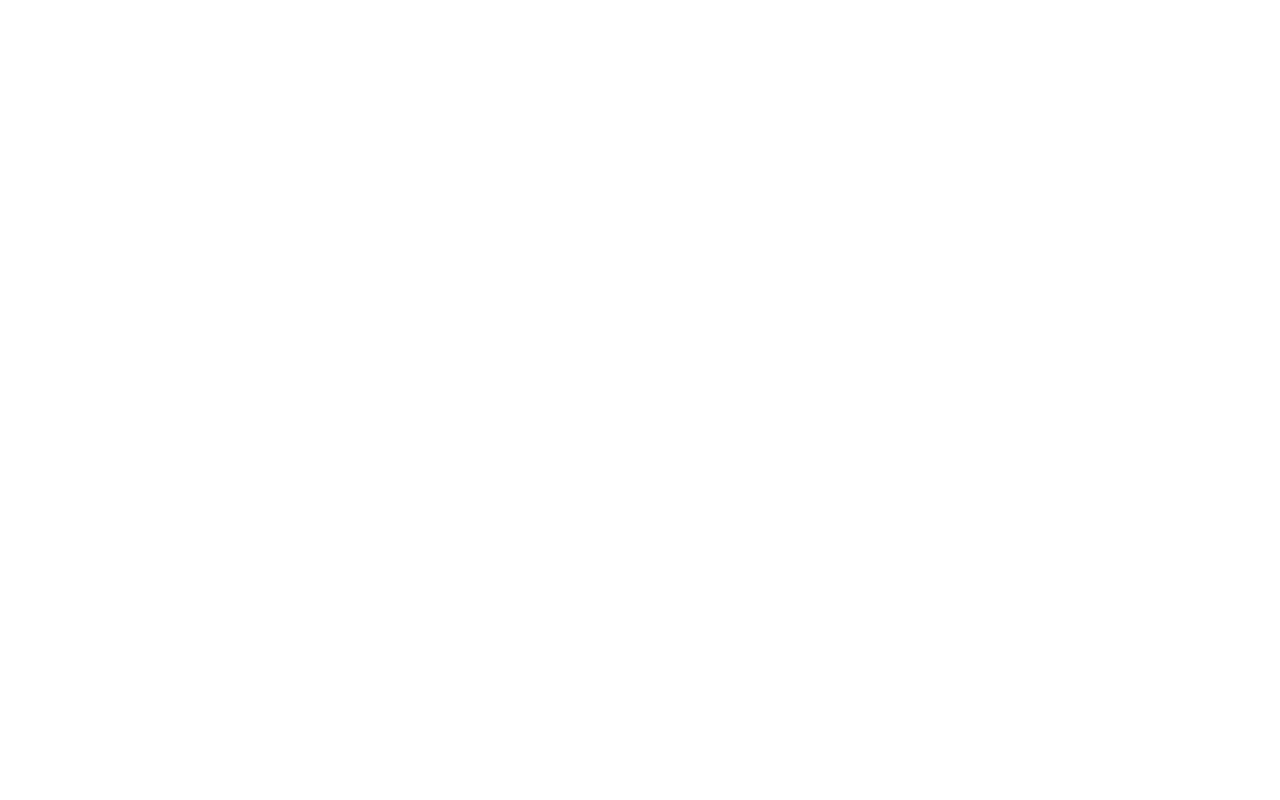
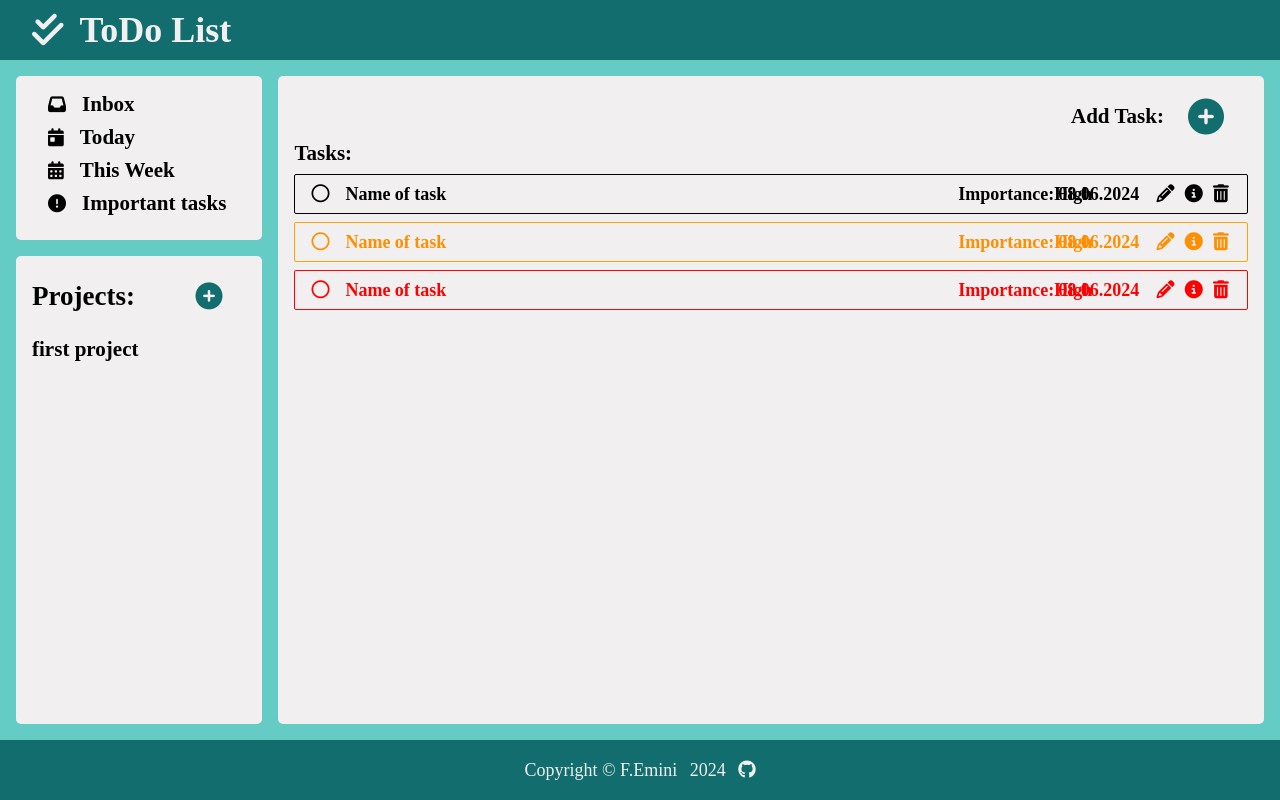
Before and after one commit to fatbardheminii/todo-list-TOP, a website built with webpack: page src/index.html in a window 1280 px wide. Built offline with nearby package versions, Linux system fonts and the light colour scheme.

Commit message:
Add HTML content and apply CSS styles

```diff
--- a/src/index.html
+++ b/src/index.html
@@ -4,12 +4,163 @@
     <meta charset="UTF-8" />
     <meta name="viewport" content="width=device-width, initial-scale=1.0" />
     <title>ToDo-List</title>
+    <link rel="stylesheet" href="style.css" />
     <script
       src="https://kit.fontawesome.com/c815d48bf5.js"
       crossorigin="anonymous"
     ></script>
   </head>
   <body>
-
+    <header>
+      <i class="fa-solid fa-check-double fa-2xl"></i>
+      <h1>ToDo List</h1>
+    </header>
+    <main>
+      <div class="tasks-schedule">
+        <div class="schedule-wrapper inbox">
+          <i class="fa-solid fa-inbox"></i>
+          <h3 class="inbox-header">Inbox</h3>
+        </div>
+        <div class="schedule-wrapper today">
+          <i class="fa-solid fa-calendar-day"></i>
+          <h3 class="today-header">Today</h3>
+        </div>
+        <div class="schedule-wrapper this-week">
+          <i class="fa-solid fa-calendar-days"></i>
+          <h3 class="this-week-header">This Week</h3>
+        </div>
+        <div class="schedule-wrapper importat">
+          <i class="fa-solid fa-circle-exclamation"></i>
+          <h3 class="important-tasks-header">Important tasks</h3>
+        </div>
+      </div>
+      <div class="projects-container">
+        <div class="projects-title">
+            <h2 class="projects-header">Projects:</h2>
+            <i class="fa-solid fa-circle-plus fa-xl add-project"></i>
+        </div>
+        <h3 class="project-id name">first project</h3>
+      </div>
+      <div class="tasks-mode">
+        <div class="add-task-div">
+            <h3>Add Task:</h3>
+            <i class="fa-solid fa-circle-plus fa-2xl"></i>
+        </div>
+        <h3 class="task-mode-title">Tasks:</h3>
+        <div class="task-item">
+          <div class="task-item-left">
+            <i class="fa-regular fa-circle"></i>
+            <i class="fa-regular fa-circle-check hide"></i>
+            <div class="task-name">Name of task</div>
+          </div>
+          <div class="task-item-right">
+            <div class="importance-wrapper">
+              <p>Importance:</p>
+              <p class="importance-level">High</p>
+            </div>
+            <div class="due-date">
+              <p class="due-date-para">08.06.2024</p>
+            </div>
+            <div class="buttons-wrapper">
+              <i class="fa-solid fa-pencil" id="edit-btn"></i>
+              <i class="fa-solid fa-circle-info" id="info-btn"></i>
+              <i class="fa-solid fa-trash-can" id="delete-btn"></i>
+            </div>
+          </div>
+        </div>
+        <div class="task-item medium">
+          <div class="task-item-left">
+            <i class="fa-regular fa-circle"></i>
+            <i class="fa-regular fa-circle-check hide"></i>
+            <div class="task-name">Name of task</div>
+          </div>
+          <div class="task-item-right">
+            <div class="importance-wrapper">
+              <p>Importance:</p>
+              <p class="importance-level">High</p>
+            </div>
+            <div class="due-date">
+              <p class="due-date-para">08.06.2024</p>
+            </div>
+            <div class="buttons-wrapper">
+              <i class="fa-solid fa-pencil" id="edit-btn"></i>
+              <i class="fa-solid fa-circle-info" id="info-btn"></i>
+              <i class="fa-solid fa-trash-can" id="delete-btn"></i>
+            </div>
+          </div>
+        </div>
+        <div class="task-item high">
+          <div class="task-item-left">
+            <i class="fa-regular fa-circle"></i>
+            <i class="fa-regular fa-circle-check hide"></i>
+            <div class="task-name">Name of task</div>
+          </div>
+          <div class="task-item-right">
+            <div class="importance-wrapper">
+              <p>Importance:</p>
+              <p class="importance-level">High</p>
+            </div>
+            <div class="due-date">
+              <p class="due-date-para">08.06.2024</p>
+            </div>
+            <div class="buttons-wrapper">
+              <i class="fa-solid fa-pencil" id="edit-btn"></i>
+              <i class="fa-solid fa-circle-info" id="info-btn"></i>
+              <i class="fa-solid fa-trash-can" id="delete-btn"></i>
+            </div>
+          </div>
+        </div>
+      </div>
+    </main>
+    <footer>
+      <p>
+        Copyright © F.Emini <span class="year"></span>
+        <a href="https://github.com/fatbardheminii"
+          ><i class="fa-brands fa-github"></i
+        ></a>
+      </p>
+    </footer>
+    <div class="overlay"></div>
+    <form action="" id="form">
+      <div class="form-title">
+        <h3>Add Task</h3>
+        <i class="fa-solid fa-xmark"></i>
+      </div>
+      <div class="form-item">
+        <label for="title" class="title"
+          >Title <span class="title-star">*</span></label
+        >
+        <input type="text" id="title" required/>
+      </div>
+      <div class="form-item">
+        <label for="description" class="description">Description</label>
+        <input type="text" id="description" />
+      </div>
+      <div class="form-item">
+        <label for="due-date" class="due-date">Due Date</label>
+        <input type="date" id="due-date" />
+      </div>
+      <div class="form-item">
+        <label for="importance" class="importance">Importance</label>
+        <select name="importance" id="importance">
+          <option value disabled selected>How important is this task?</option>
+          <option value="low">Low</option>
+          <option value="medium">Medium</option>
+          <option value="high">High</option>
+        </select>
+      </div>
+      <div class="form-item">
+        <label for="Project" class="Project">Project</label>
+        <select name="Project" id="Project">
+          <option value disabled selected>Choose Project</option>
+          <option value="first-project">First Project</option>
+          <option value="second-project">Second Project</option>
+        </select>
+      </div>
+      <div class="form-buttons">
+        <button id="cancel-btn">Cancel</button>
+        <button id="add-btn">Add</button>
+      </div>
+    </form>
   </body>
 </html>
--- a/src/index.js
+++ b/src/index.js
@@ -0,0 +1,7 @@
+import './style.css'
+console.log("hii");
+
+(function getActualYear() {
+  const spanYear = document.querySelector(".year");
+  spanYear.textContent = new Date().getFullYear();
+})();
--- a/src/style.css
+++ b/src/style.css
@@ -0,0 +1,315 @@
+/*General Selectors*/
+* {
+    margin: 0;
+    padding: 0;
+    box-sizing: border-box;
+}
+
+:root {
+    --dark-bg: #116D6E;
+    --light-bg: #F1EFEF;
+    --mint-bg: #64CCC5;
+    --hover-grey: #d8d9daea;
+    --main-height: calc(100% - 120px);
+}
+
+body {
+    width: 100%;
+    height: 100vh;
+    font-size: 18px;
+    background-color: var(--dark-bg);
+}
+
+i:hover {
+    cursor: pointer;
+    transform: scale(1.15);
+}
+
+.hide {
+    display: none;
+}
+
+/*Header Selectors*/
+header {
+    width: 100%;
+    height: 60px;
+    display: flex;
+    justify-content: flex-start;
+    align-items: center;
+    padding-left: 2rem;
+    background-color: var(--dark-bg);
+    color: var(--light-bg);
+}
+
+.fa-check-double {
+    margin-right: 1rem;
+}
+
+/*Main Selectors*/
+
+main {
+    width: 100%;
+    height: var(--main-height);
+    display: grid;
+    grid-template-columns: 1fr 4fr;
+    grid-template-rows: 1fr 3fr;
+    gap: 1rem;
+    padding: 1rem;
+    background-color: var(--mint-bg);
+}
+
+main > * {
+    /* margin: 1rem; */
+    padding: 1rem;
+    border-radius: 5px;
+    background-color: var(--light-bg);
+}
+
+.tasks-schedule {
+    grid-column: 1 / 2;
+    grid-row: 1 / 2;
+}
+
+.schedule-wrapper {
+    display: flex;
+    justify-content: flex-start;
+    align-items: center;
+    margin-bottom: .5rem;
+}
+
+.schedule-wrapper i {
+    margin: 0 1rem;
+}
+
+.schedule-wrapper h3 {
+    width: 80%;
+}
+
+.projects-container {
+    grid-column: 1 / 2;
+    grid-row: 2 / 3;
+}
+
+.projects-title {
+    margin-bottom: 1rem;
+    display: flex;
+    justify-content: space-between;
+    align-items: center;
+    cursor: default;
+}
+
+.tasks-mode {
+    grid-column: 2 / 3;
+    grid-row: 1 / 3;
+}
+
+.fa-circle-plus {
+    margin: 1.5rem;
+    color: var(--dark-bg);
+}
+
+.task-item {
+    padding: .5rem;
+    margin: .5rem 0;
+    width: 100%;
+    height: 40px;
+    border: 1px solid black;
+    border-radius: 2px;
+    display: flex;
+    justify-content: space-between;
+    align-items: center;
+    flex-wrap: wrap;
+    font-weight: bold;
+}
+
+
+.low {
+    border: 1px solid green;
+}
+
+.low * {
+    color: green;
+}
+
+.medium {
+    border: 1px solid orange;
+}
+
+.medium * {
+    color: #FF8F00;
+}
+
+.high {
+    border: 1px solid red;
+}
+
+.high * {
+    color: red;
+}
+
+.task-item-left {
+    width: 50%;
+    display: flex;
+    justify-content: flex-start;
+    align-items: center;
+}
+
+.task-item-left > * {
+    margin: 0 .5rem;
+}
+
+.task-item-right {
+    width: 30%;
+    display: flex;
+    justify-content: space-between;
+    align-items: center;
+}
+
+.task-item-right > * {
+    display: flex;
+    justify-content: space-evenly;
+    align-items: center;
+    width: 33%;
+}
+
+.add-task-div {
+    display: flex;
+    justify-content: flex-end;
+    align-items: center;
+}
+
+/*hover on items*/
+.schedule-wrapper:hover,
+.projects-container h3:hover,
+.task-item:hover,
+.projects-title:hover {
+    background-color: var(--hover-grey);
+    cursor: pointer;
+}
+
+/*Footer Selectors*/
+footer {
+    width: 100%;
+    height: 60px;
+    text-align: center;
+    display: flex;
+    justify-content: center;
+    align-items: center;
+    background-color: var(--dark-bg);
+    color: var(--light-bg);
+}
+
+a {
+    text-decoration: none;
+    color: inherit;
+}
+
+.year {
+    margin: 0 .5rem;
+}
+
+
+/*Form, Overlay Selectors*/
+.overlay {
+  display: none;
+  position: fixed;
+  top: 0;
+  left: 0;
+  width: 100%;
+  height: 100%;
+  background-color: rgba(0, 0, 0, 0.5);
+  z-index: 9;
+}
+
+
+form {
+  display: none;
+  width: 300px;
+  padding: 1rem;
+  position: fixed;
+  top: 50%;
+  left: 50%;
+  transform: translate(-50%, -50%);
+  background-color: #e8efcf;
+  border-radius: 10px;
+  z-index: 10;
+}
+
+.form-title {
+    background-color: var(--dark-bg);
+    color: var(--light-bg);
+    margin-bottom: 1rem;
+    padding: .5rem;
+    display: flex;
+    justify-content: space-between;
+}
+
+.form-item {
+    display: flex;
+    flex-direction: column;
+    justify-content: center;
+    align-items: flex-start;
+    margin-bottom: .5rem;
+}
+
+.title-star {
+    color: red;
+}
+
+input,select {
+    height: 25px;
+    border-radius: 3px;
+    border: none;
+    padding: 5px;
+}
+
+select:hover {
+    cursor: pointer;
+}
+
+label {
+    margin-bottom: .5rem;
+}
+
+.form-buttons {
+    display: flex;
+    justify-content: flex-end;
+    align-items: center;
+}
+
+.form-buttons > * {
+    cursor: pointer;
+    text-transform: uppercase;
+    width: 95px;
+    height: 25px;
+    margin-left: 1.25rem;
+    margin-top: 1.25rem;
+    border-radius: 5px;
+    border: none;
+}
+
+#cancel-btn {
+    color: rgba(255, 0, 0, 0.7);
+    border: 2px solid rgba(255, 0, 0, 0.7);
+    transition: all ease-in-out .25s;
+}
+
+#cancel-btn:hover {
+    background-color: rgba(255, 0, 0, 0.7);
+    color: var(--light-bg);
+    transform: scaleX(1.1);
+}
+
+#add-btn {
+    color: green;
+    border: 2px solid green;
+    transition: all ease-in-out .25s;
+}
+
+#add-btn:hover {
+    background-color: green;
+    color: var(--light-bg);
+    transform: scaleX(1.1);
+}
+
+/*Continue with icon circle plus add X icon at form .. small details on css then JS*/
```
